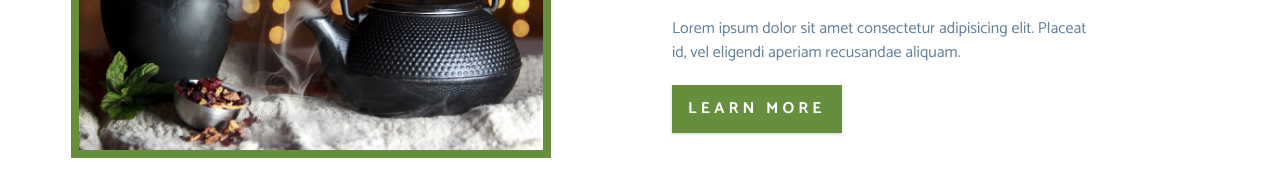
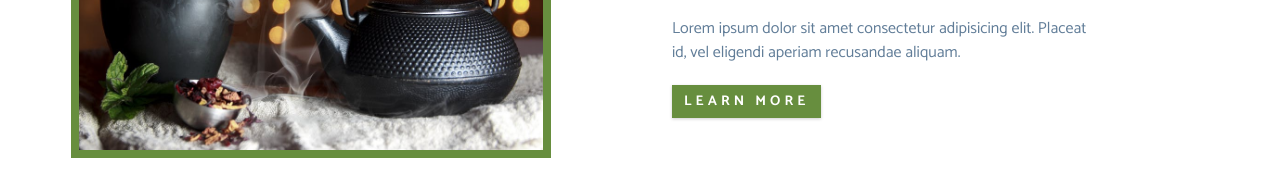
Before and after one commit to MohamedHNoor/tea-party, a website: page index.html in a window 1280 px wide. Shown: the part 1307-1503 px from the top of the page. Drawn offline with Linux system fonts and the light colour scheme; a web font is replaced by a local one.

Commit message:
Modified btn styles

```diff
--- a/css/styles.css
+++ b/css/styles.css
@@ -104,12 +104,12 @@ p {
   text-transform: uppercase;
   background: var(--clr-primary);
   color: var(--clr-white);
-  padding: 0.75rem 1rem;
+  padding: 0.375rem 0.75rem;
   letter-spacing: var(--spacing);
   display: inline-block;
   font-weight: 700;
   transition: var(--transition);
-  font-size: 1rem;
+  font-size: 0.875rem;
   border: none;
   cursor: pointer;
   box-shadow: 0 1px 3px rgba(0, 0, 0, 0.2);
```
